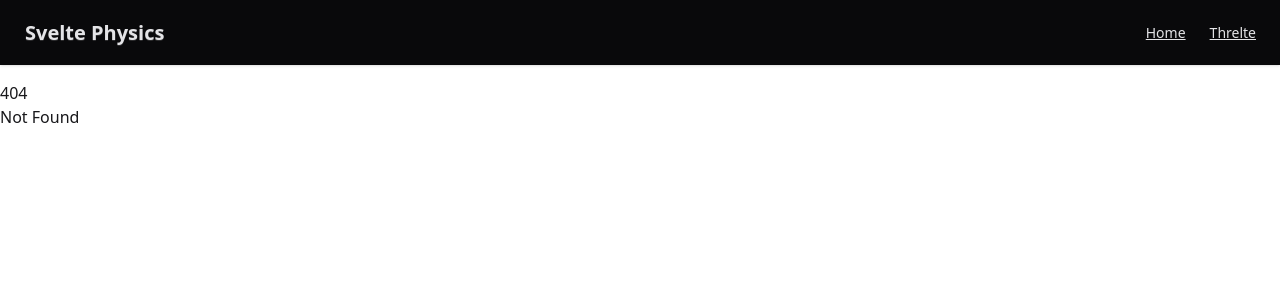
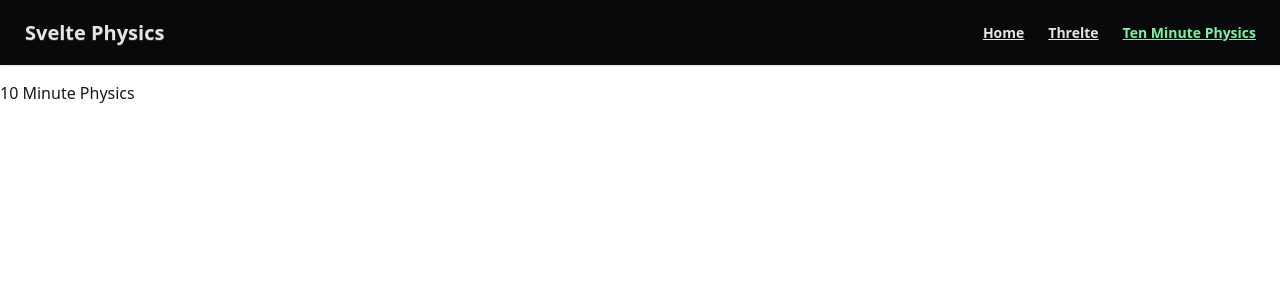
Before and after one commit to nguyenmanh1507/svelte-physics, a SvelteKit app: page /ten-min-physics in a window 1280 px wide. Before the commit this address had no page. Shown: the top 300 px of the page. Built offline with nearby package versions, Linux system fonts and the light colour scheme.

Commit message:
refactor: replace navbar with PageHeader component in layout

```diff
--- /dev/null
+++ b/src/lib/components/page-header.svelte
@@ -0,0 +1,51 @@
+<script lang="ts">
+	import { resolve } from '$app/paths'
+	import { page } from '$app/state'
+
+	import { cn } from '$lib/utils/tailwind'
+
+	// Helper function to check if a path is active
+	function isActive(path: string): boolean {
+		const current = page.url.pathname
+		// Normalize paths by removing trailing slashes (except root)
+		const normalizedPath = path === '/' ? '/' : path.replace(/\/$/, '')
+		const normalizedCurrent = current === '/' ? '/' : current.replace(/\/$/, '')
+		return normalizedCurrent === normalizedPath
+	}
+
+	function activeClass(path: string): string {
+		return cn('link font-bold', isActive(path) && 'text-green-300')
+	}
+</script>
+
+<div class="navbar bg-neutral text-neutral-content shadow-sm">
+	<div class="flex-1">
+		<a href={resolve('/')} class="btn btn-ghost text-xl">Svelte Physics</a>
+	</div>
+	<div class="flex-none">
+		<ul class="menu menu-horizontal px-1">
+			<li>
+				<a href={resolve('/')} class={activeClass('/')}> Home </a>
+			</li>
+			<li>
+				<a href={resolve('/threlte')} class={activeClass('/threlte')} data-sveltekit-preload-data>
+					Threlte
+				</a>
+			</li>
+			<li>
+				<a href={resolve('/ten-min-physics')} class={activeClass('/ten-min-physics')}>
+					Ten Minute Physics
+				</a>
+			</li>
+			<!-- <li>
+				<details>
+					<summary>About</summary>
+					<ul class="bg-neutral rounded-t-none p-2">
+						<li><a href="/about" class="link">About</a></li>
+						<li><a href="/contact" class="link">Contact</a></li>
+					</ul>
+				</details>
+			</li> -->
+		</ul>
+	</div>
+</div>
--- a/src/routes/+layout.svelte
+++ b/src/routes/+layout.svelte
@@ -1,7 +1,7 @@
 <script lang="ts">
 	import './layout.css'
 	import favicon from '$lib/assets/favicon.svg'
-	import { resolve } from '$app/paths'
+	import PageHeader from '$lib/components/page-header.svelte'
 
 	let { children } = $props()
 </script>
@@ -11,26 +11,7 @@
 	<title>Svelte Physics</title>
 </svelte:head>
 
-<div class="navbar bg-neutral text-neutral-content shadow-sm">
-	<div class="flex-1">
-		<a href={resolve('/')} class="btn btn-ghost text-xl">Svelte Physics</a>
-	</div>
-	<div class="flex-none">
-		<ul class="menu menu-horizontal px-1">
-			<li><a href={resolve('/')} class="link">Home</a></li>
-			<li><a href={resolve('/threlte')} class="link" data-sveltekit-preload-data>Threlte</a></li>
-			<!-- <li>
-				<details>
-					<summary>About</summary>
-					<ul class="bg-neutral rounded-t-none p-2">
-						<li><a href="/about" class="link">About</a></li>
-						<li><a href="/contact" class="link">Contact</a></li>
-					</ul>
-				</details>
-			</li> -->
-		</ul>
-	</div>
-</div>
+<PageHeader />
 <main class="container mx-auto px-4 py-4 md:px-0">
 	{@render children()}
 </main>
--- /dev/null
+++ b/src/routes/ten-min-physics/+page.svelte
@@ -0,0 +1 @@
+<h1>10 Minute Physics</h1>
```
